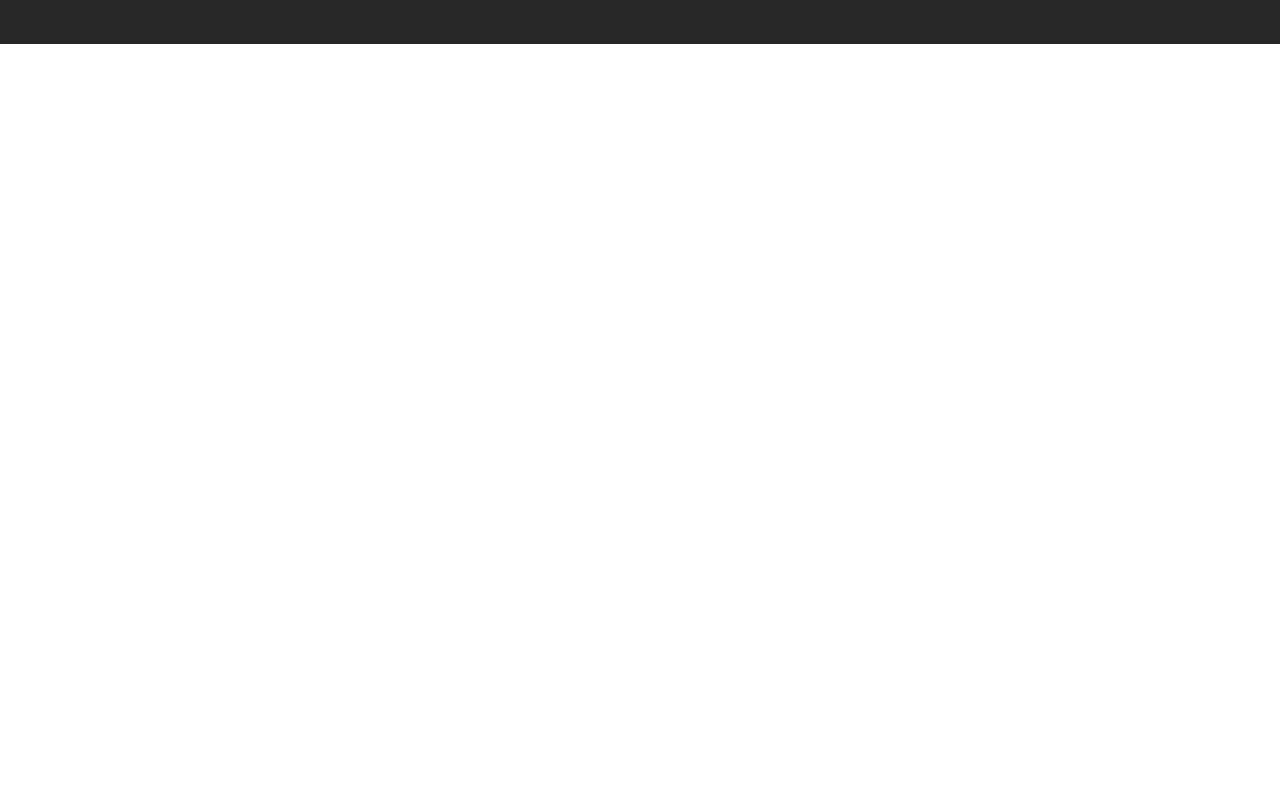
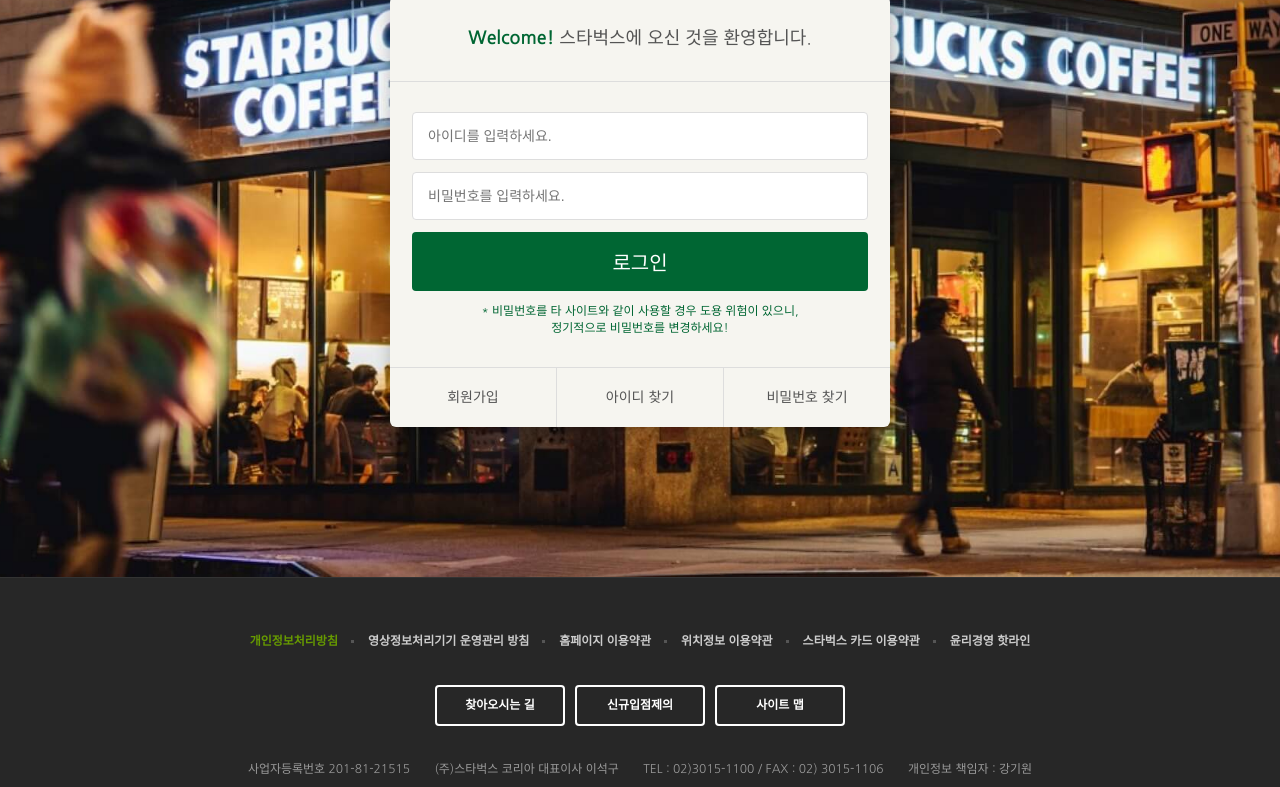
Before and after one commit to Majoonho/starbucks_home_project, a plain HTML site: page signin/index.html in a window 1280 px wide. Shown: the part 290-1077 px from the top of the page. Before the commit the page ends 800 px from the top, so only its background shows below. Drawn offline with nearby package versions, Linux system fonts and the light colour scheme.

Commit message:
로그인 페이지 완성

```diff
--- /dev/null
+++ b/css/signin.css
@@ -0,0 +1,92 @@
+.signin {
+  margin-top:120px;
+  padding:100px 0 150px;
+  background-image: url("../images/signin_bg.jpg");
+  background-repeat: no-repeat;
+  background-position: center;
+  background-attachment: fixed;
+  background-size: cover;
+}
+
+.signin h1 {
+  color: #fff;
+  font-size: 30px;
+  font-weight: 700;
+  text-align: center;
+  margin-bottom: 24px;
+}
+
+.signin__card {
+  width: 500px;
+  margin: 0 auto;
+  border-radius: 6px;
+  background-color: #f6f5f0;
+  box-shadow: 2px 2px 20px rgba(0,0,0,.3);
+  color: #555;
+}
+
+.signin__card h2 {
+  padding: 30px;
+  font-size: 18px;
+  text-align: center;
+  border-bottom: 1px solid #ddd;
+}
+
+.signin__card h2 strong {
+  font-weight: 700;
+  color: #006633;
+}
+
+.signin__card form {
+  padding: 30px 22px;
+
+}
+
+.signin__card form input {
+  width: 100%;
+  margin-bottom: 12px;
+  padding: 15px;
+  border: 1px solid #ddd;
+  border-radius: 4px;
+  outline: none;
+  box-sizing: border-box;
+  font-size: 14px;
+}
+
+.signin__card form [type="submit"] {
+  background-color: #006633;
+  border: none;
+  color:#fff;
+  font-size: 20px;
+  cursor: pointer;
+}
+
+.signin__card form p {
+  font-size: 12px;
+  color: #006633;
+  text-align: center;
+}
+
+.signin__card .actions {
+  display: flex;
+  border-top: 1px solid #ddd;
+
+}
+
+.signin__card .actions a {
+  flex-grow: 1;
+  flex-basis: 0;
+  text-align: center;
+  padding: 20px;
+  color: #555;
+  font-size: 14px;
+  border-right: 1px solid #ddd;
+}
+
+.signin__card .actions a:last-child {
+  border-right: none;
+}
+
+.signin__card .actions a:hover {
+  text-decoration: underline;
+}
--- a/signin/index.html
+++ b/signin/index.html
@@ -26,6 +26,7 @@
   <link href="https://fonts.googleapis.com/css2?family=Nanum+Gothic:wght@400;700&display=swap" rel="stylesheet">
   <link rel="stylesheet" href="https://fonts.googleapis.com/icon?family=Material+Icons" />
   <link rel="stylesheet" href="../css/common.css">
+  <link rel="stylesheet" href="../css/signin.css">
   <!-- swiper 6.8.4 (슬라이드기능) -->
   <link rel="stylesheet" href="https://unpkg.com/swiper@6.8.4/swiper-bundle.min.css" />
   <script src="https://unpkg.com/swiper@6.8.4/swiper-bundle.min.js"></script>
@@ -366,6 +367,26 @@
   </header>
 
   <section class="signin">
+    <h1>로그인</h1>
+    <div class="signin__card">
+        <h2>
+            <strong>Welcome! </strong>스타벅스에 오신 것을 환영합니다.
+        </h2>
+        <form>
+          <input type="text" placeholder="아이디를 입력하세요.">
+          <input type="password" placeholder="비밀번호를 입력하세요.">
+          <input type="submit" value="로그인">
+          <p>
+            * 비밀번호를 타 사이트와 같이 사용할 경우 도용 위험이 있으니,<br/>
+            정기적으로 비밀번호를 변경하세요!
+          </p>
+        </form>
+        <div class="actions">
+            <a href="javascript:void(0)">회원가입</a>
+            <a href="javascript:void(0)">아이디 찾기</a>
+            <a href="javascript:void(0)">비밀번호 찾기</a>
+        </div>
+    </div>
 
 
   </section>
```
